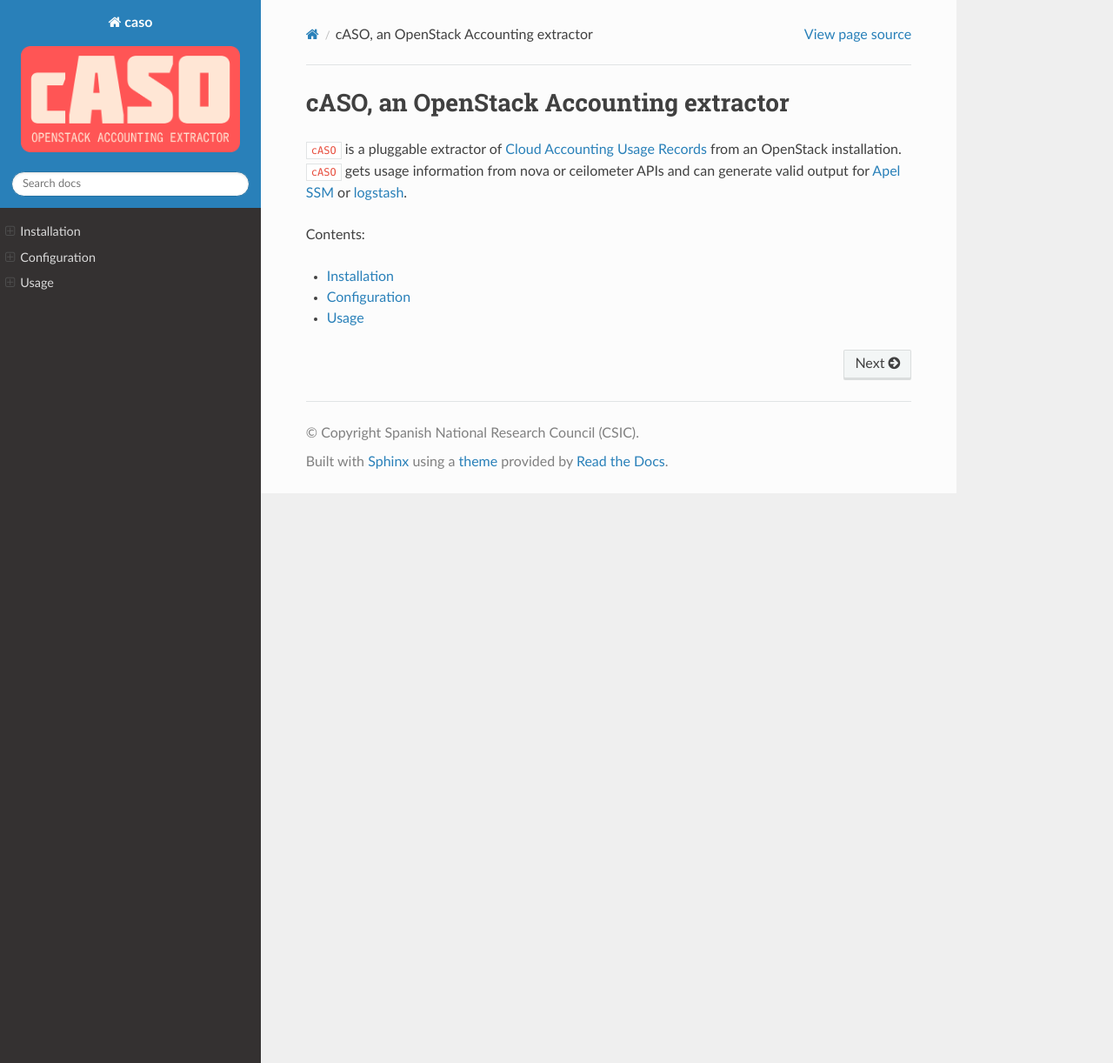
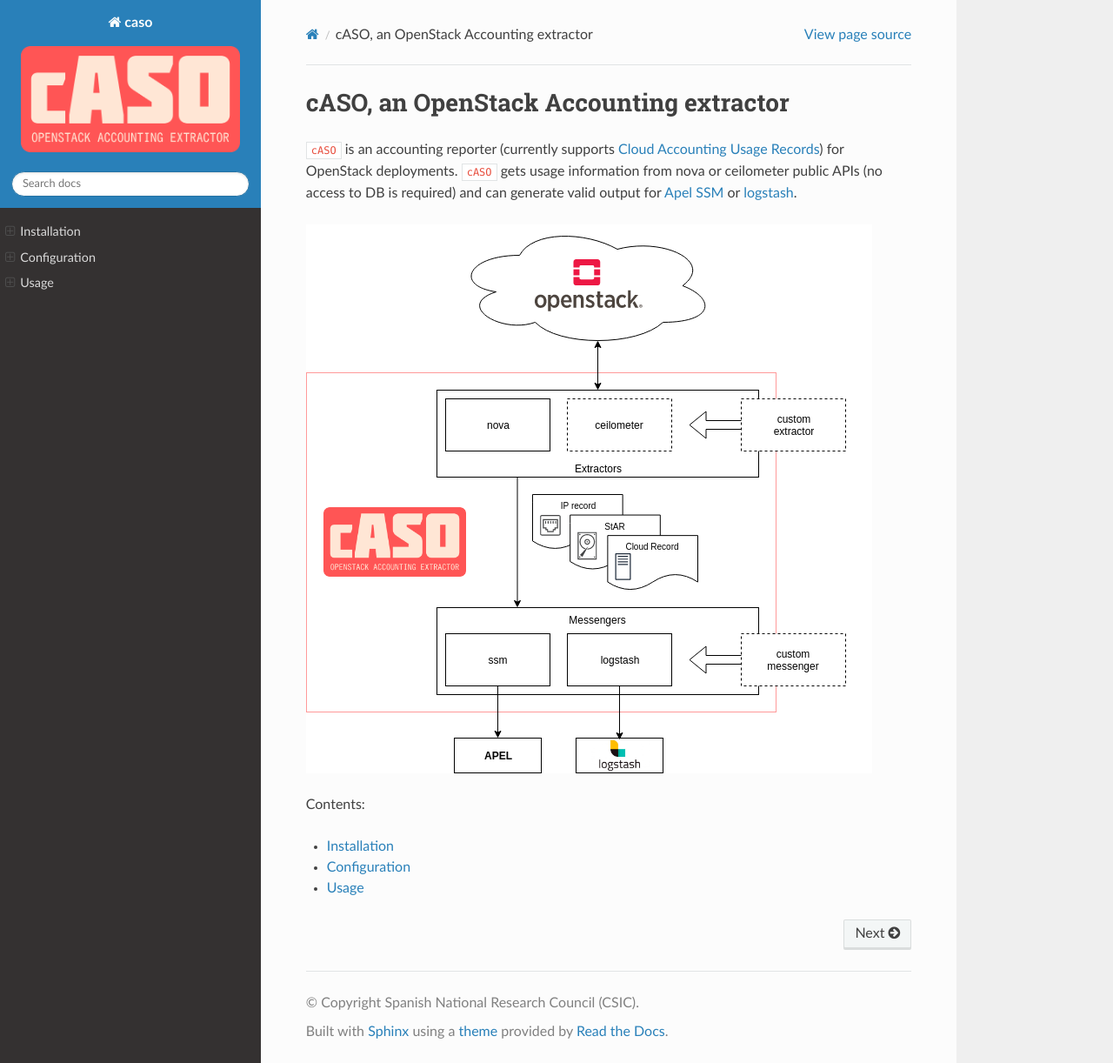
Before and after one commit to thebe14/caso, a Sphinx documentation site: the page built from doc/source/index.rst, in a window 1280 px wide and 1222 px high. Shown: the whole window at 87% size. Built offline with Sphinx 7.4.7 and the Read the Docs theme 2.0.0, drawn with Linux system fonts in a browser that asks for light colours.

Commit message:
Include cASO architecture diagram

```diff
--- a/doc/source/index.rst
+++ b/doc/source/index.rst
@@ -17,11 +17,14 @@
 cASO, an OpenStack Accounting extractor
 =======================================
 
-``cASO`` is a pluggable extractor of `Cloud Accounting Usage Records
-<https://wiki.egi.eu/wiki/Fedcloud-tf:WorkGroups:Scenario4#Cloud_Accounting_Usage_Record>`_
-from an OpenStack installation. ``cASO`` gets usage information from nova or
-ceilometer APIs and can generate valid output for `Apel SSM
-<https://wiki.egi.eu/wiki/APEL>`_ or `logstash <http://logstash.net/>`_.
+``cASO`` is an accounting reporter (currently supports `Cloud Accounting Usage Records
+<https://wiki.egi.eu/wiki/Fedcloud-tf:WorkGroups:Scenario4#Cloud_Accounting_Usage_Record>`_)
+for OpenStack deployments. ``cASO`` gets usage information from nova or
+ceilometer public APIs (no access to DB is required) and can generate valid
+output for `Apel SSM <https://wiki.egi.eu/wiki/APEL>`_ or `logstash <http://logstash.net/>`_.
+
+.. image:: /static/caso-diagram.png
+
 
 Contents:
 
```
Also changed, not shown: README.md (+2 -0 lines), doc/source/static/caso-diagram.png (added), 1 other file.
